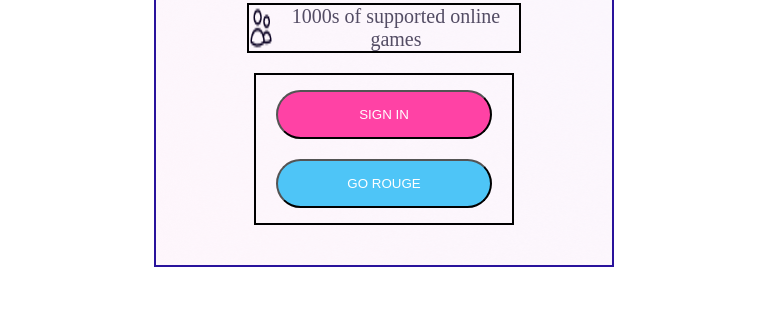
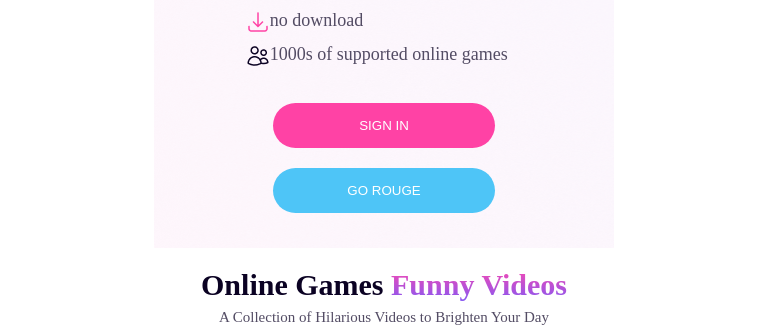
Before and after one commit to As-sagor/second-assignment, a plain HTML site: page index.html in a window 768 px wide. Shown: the part 775-1107 px from the top of the page. Before the commit the page ends 1042 px from the top, so only its background shows below. Drawn offline with Linux system fonts and the light colour scheme.

Commit message:
video title add

```diff
--- a/index.html
+++ b/index.html
@@ -72,6 +72,15 @@
 
     </section>
     <!-- banner section end here -->
+    <main>
+       <section>
+        <div class="online-games-container">
+            <p class="games-title">Online Games <span class="games-title-clr">Funny Videos</span></p>
+            <h6 class="games-description">A Collection of Hilarious Videos to Brighten Your Day</h6>
+        </div>
+       </section>
+
+    </main>
 
 </body>
 </html>
--- a/style.css
+++ b/style.css
@@ -146,7 +146,6 @@
 .banner-text {
     width: 50%;
     background-image: url('./images/Group\ 14.png');
-    border: 2px solid rgb(41, 18, 156);
 
 }
 
@@ -162,7 +161,7 @@
     font-size: 46px;
     font-weight: 600;
     text-transform: uppercase;
-    border: 2px solid yellow;
+    margin-top: 60px;
 }
 
 .banner-text h1 {
@@ -171,7 +170,6 @@
     color: transparent;
     -webkit-background-clip: text;
     margin-top: 10px;
-    border: 2px solid #FF42A5;
     text-align: center;
     font-size: 95px;
     font-weight: 800;
@@ -182,7 +180,6 @@
 .banner-img {
     width: 600px;
     height: 500px;
-    border: 2px solid black;
     /* object-fit: cover; */
 }
 
@@ -202,7 +199,6 @@
     font-size: 20px;
     font-weight: 500;
     text-transform: lowercase;
-    border: 2px solid black;
 }
 
 .banner-btn {
@@ -211,7 +207,6 @@
     margin: 20px auto 40px;
     display: flex;
     justify-content: space-around;
-    border: 2px solid black;
 }
 
 .btn-1 {
@@ -219,6 +214,7 @@
     padding: 15px 35px;
     border-radius: 48px;
     background: linear-gradient(90deg, #FF42A5 0%, #FF42A5 100%);
+    border: none;
 
 }
 
@@ -227,7 +223,36 @@
     padding: 15px 35px;
     border-radius: 48px;
     background: #4EC5F7;
+    border: none;
 
+}
+
+/* main section styles */
+
+.online-games-container{
+   margin-top: 70px;
+
+}
+
+.games-title {
+    color: #0B0223;
+    font-size: 48px;
+    font-weight: 700;
+    text-align: center;
+}
+
+.games-description {
+    color: #534C64;
+    text-align: center;
+    font-size: 18px;
+    font-weight: 400;
+    line-height: 30px;
+}
+
+.games-title-clr {
+    background-image: linear-gradient(to bottom, #F948B2 0%, #8758F1 100%);
+    color: transparent;
+    -webkit-background-clip: text;
 }
 
 
@@ -289,7 +314,9 @@
     .banner-info .first-point {
         width: 60%;
         margin: 10px auto;
+        font-size: 18px;
     }
+
     .banner-text h1 {
         width: 100%;
         margin: 0 auto;
@@ -300,12 +327,31 @@
     .banner-text h3 {
         width: 100%;
         font-size: 35px;
+
     }
+
     .banner-btn {
         flex-direction: column;
         gap: 20px;
         padding: 15px 20px;
+        margin: o auto;
+        margin-bottom: 20px;
 
+    }
+
+    /* online game video section */
+
+    .online-games-container{
+        width: 100%;
+        margin-top: 20px;
+
+
+    }
+    .games-title{
+        font-size: 30px;
+    }
+    .games-description{
+        font-size: 15px;
     }
 
 
@@ -390,6 +436,22 @@
         width: 60%;
         gap: 5px;
         padding: 5px 10px;
+        margin-bottom: 10px;
+    }
+
+    /* online game video section */
+
+    .online-games-container{
+        width: 100%;
+        margin-top: 15px;
+
+
+    }
+    .games-title{
+        font-size: 20px;
+    }
+    .games-description{
+        font-size: 10px;
     }
 
 
```
